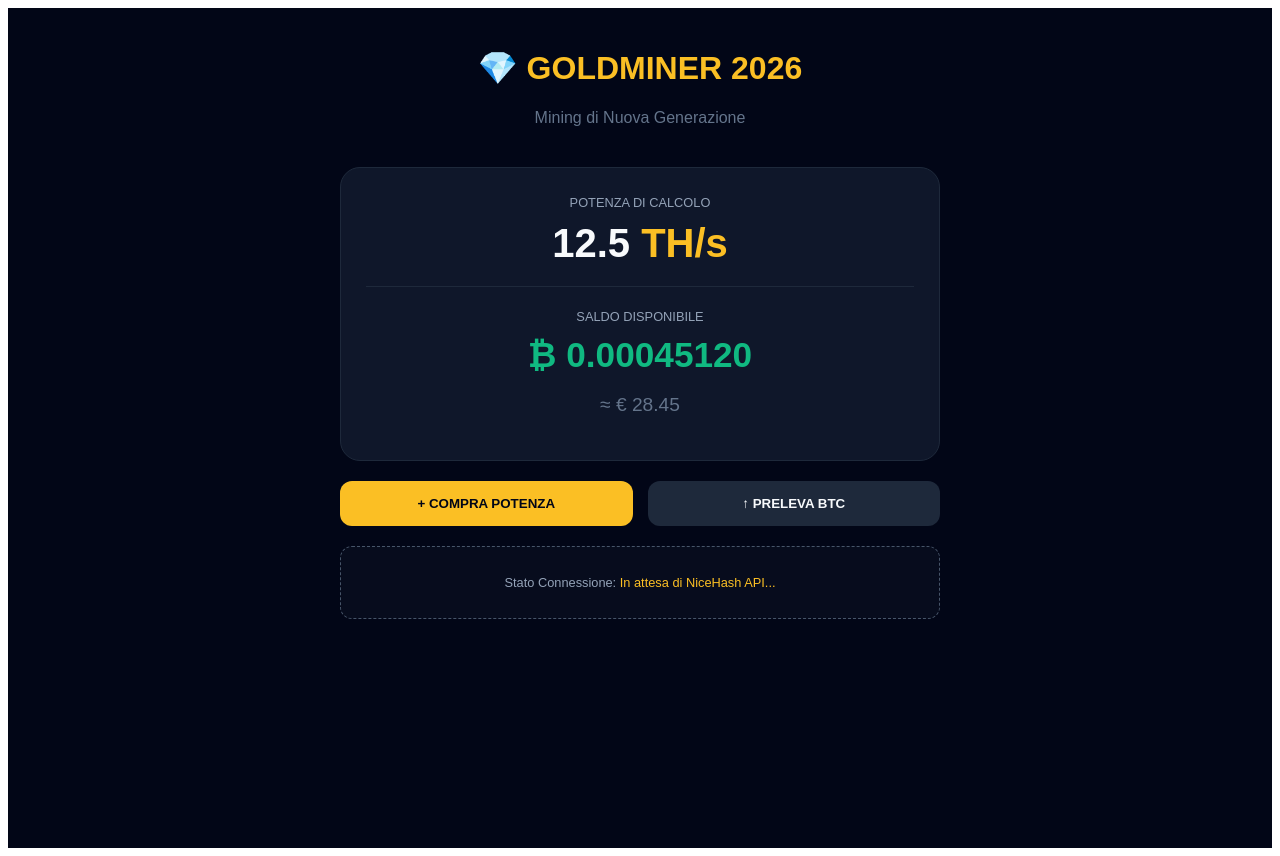
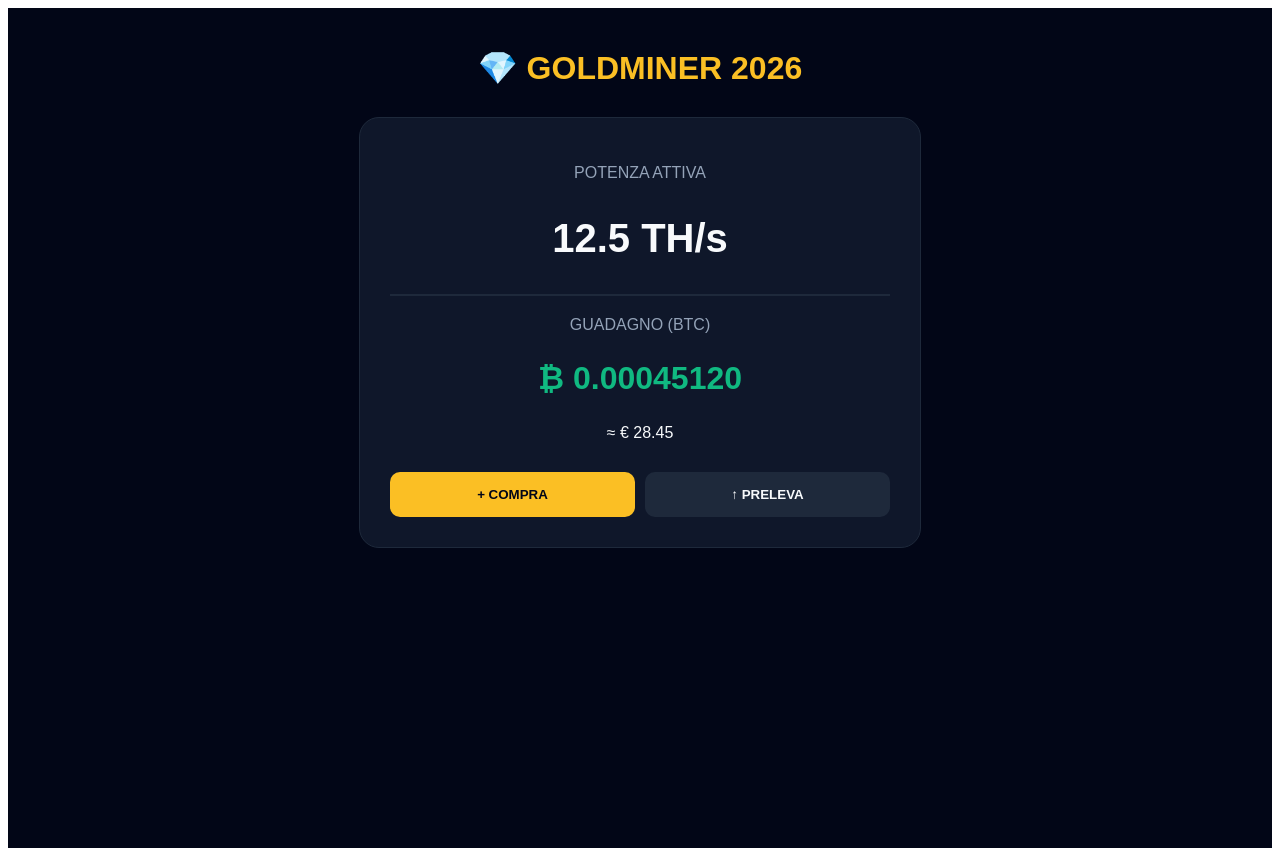
Before and after one commit to jonathanbreeen-hash/goldminer-2026, a Next.js app: page / in a window 1280 px wide. Built offline with nearby package versions, Linux system fonts and the light colour scheme.

Commit message:
Dashboard Wallet Finale

```diff
--- a/pages/index.js
+++ b/pages/index.js
@@ -1,53 +1,33 @@
-import React, { useState, useEffect } from 'react';
+import React, { useState } from 'react';
 
 export default function GoldminerDashboard() {
-  const [hashrate, setHashrate] = useState(12.5);
-  const [earned, setEarned] = useState(0.00045120);
-  const [eurValue, setEurValue] = useState(28.45);
+  const [hashrate] = useState(12.5);
+  const [earned] = useState(0.00045120);
+  const [eurValue] = useState(28.45);
 
   const handleCheckout = () => {
     window.location.href = "https://buy.stripe.com/cNidR9fO36ip0uebVv8Vi07";
   };
 
   const handleWithdraw = () => {
-    alert("Funzione Prelievo: Inserisci il tuo indirizzo BTC (Configurazione API in corso...)");
+    alert("Funzione Prelievo: In attesa di collegamento API NiceHash...");
   };
 
   return (
-    <div style={{ minHeight: '100vh', backgroundColor: '#020617', color: '#f8fafc', fontFamily: 'sans-serif', padding: '20px' }}>
-      <header style={{ textAlign: 'center', marginBottom: '40px' }}>
-        <h1 style={{ color: '#fbbf24', fontSize: '2rem' }}>💎 GOLDMINER 2026</h1>
-        <p style={{ color: '#64748b' }}>Mining di Nuova Generazione</p>
-      </header>
-
-      <main style={{ maxWidth: '600px', margin: '0 auto', display: 'flex', flexDirection: 'column', gap: '20px' }}>
-        <div style={{ backgroundColor: '#0f172a', padding: '25px', borderRadius: '20px', border: '1px solid #1e293b', textAlign: 'center' }}>
-          <div style={{ marginBottom: '20px' }}>
-            <span style={{ fontSize: '0.8rem', color: '#94a3b8', textTransform: 'uppercase' }}>Potenza di Calcolo</span>
-            <h2 style={{ fontSize: '2.5rem', margin: '10px 0' }}>{hashrate} <span style={{ color: '#fbbf24' }}>TH/s</span></h2>
-          </div>
-          <div style={{ borderTop: '1px solid #1e293b', paddingTop: '20px' }}>
-            <span style={{ fontSize: '0.8rem', color: '#94a3b8', textTransform: 'uppercase' }}>Saldo Disponibile</span>
-            <h2 style={{ fontSize: '2.2rem', margin: '10px 0', color: '#10b981' }}>₿ {earned.toFixed(8)}</h2>
-            <p style={{ fontSize: '1.2rem', color: '#64748b' }}>≈ € {eurValue.toFixed(2)}</p>
-          </div>
+    <div style={{ minHeight: '100vh', backgroundColor: '#020617', color: '#f8fafc', fontFamily: 'sans-serif', padding: '20px', textAlign: 'center' }}>
+      <h1 style={{ color: '#fbbf24', fontSize: '2rem', marginBottom: '30px' }}>💎 GOLDMINER 2026</h1>
+      <div style={{ maxWidth: '500px', margin: '0 auto', backgroundColor: '#0f172a', padding: '30px', borderRadius: '20px', border: '1px solid #1e293b' }}>
+        <p style={{ color: '#94a3b8' }}>POTENZA ATTIVA</p>
+        <h2 style={{ fontSize: '2.5rem' }}>{hashrate} TH/s</h2>
+        <hr style={{ border: '0.5px solid #1e293b', margin: '20px 0' }} />
+        <p style={{ color: '#94a3b8' }}>GUADAGNO (BTC)</p>
+        <h2 style={{ fontSize: '2rem', color: '#10b981' }}>₿ {earned.toFixed(8)}</h2>
+        <p>≈ € {eurValue.toFixed(2)}</p>
+        <div style={{ display: 'grid', gridTemplateColumns: '1fr 1fr', gap: '10px', marginTop: '30px' }}>
+          <button onClick={handleCheckout} style={{ padding: '15px', backgroundColor: '#fbbf24', color: '#020617', fontWeight: 'bold', border: 'none', borderRadius: '10px', cursor: 'pointer' }}>+ COMPRA</button>
+          <button onClick={handleWithdraw} style={{ padding: '15px', backgroundColor: '#1e293b', color: '#f8fafc', fontWeight: 'bold', border: 'none', borderRadius: '10px', cursor: 'pointer' }}>↑ PRELEVA</button>
         </div>
-
-        <div style={{ display: 'grid', gridTemplateColumns: '1fr 1fr', gap: '15px' }}>
-          <button onClick={handleCheckout} style={{ padding: '15px', backgroundColor: '#fbbf24', color: '#020617', fontWeight: 'bold', border: 'none', borderRadius: '12px', cursor: 'pointer' }}>
-            + COMPRA POTENZA
-          </button>
-          <button onClick={handleWithdraw} style={{ padding: '15px', backgroundColor: '#1e293b', color: '#f8fafc', fontWeight: 'bold', border: 'none', borderRadius: '12px', cursor: 'pointer' }}>
-            ↑ PRELEVA BTC
-          </button>
-        </div>
-
-        <div style={{ padding: '15px', borderRadius: '12px', backgroundColor: '#1e293b33', border: '1px dashed #475569', textAlign: 'center' }}>
-          <p style={{ fontSize: '0.8rem', color: '#94a3b8' }}>
-            Stato Connessione: <span style={{ color: '#fbbf24' }}>In attesa di NiceHash API...</span>
-          </p>
-        </div>
-      </main>
+      </div>
     </div>
   );
 }
```
